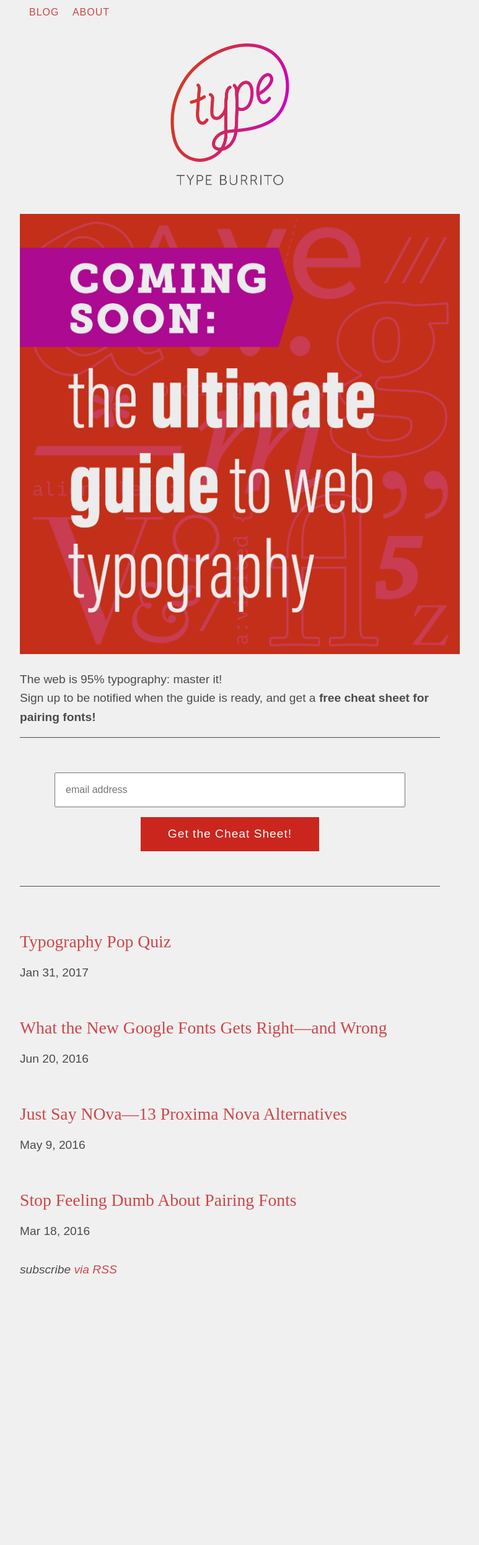
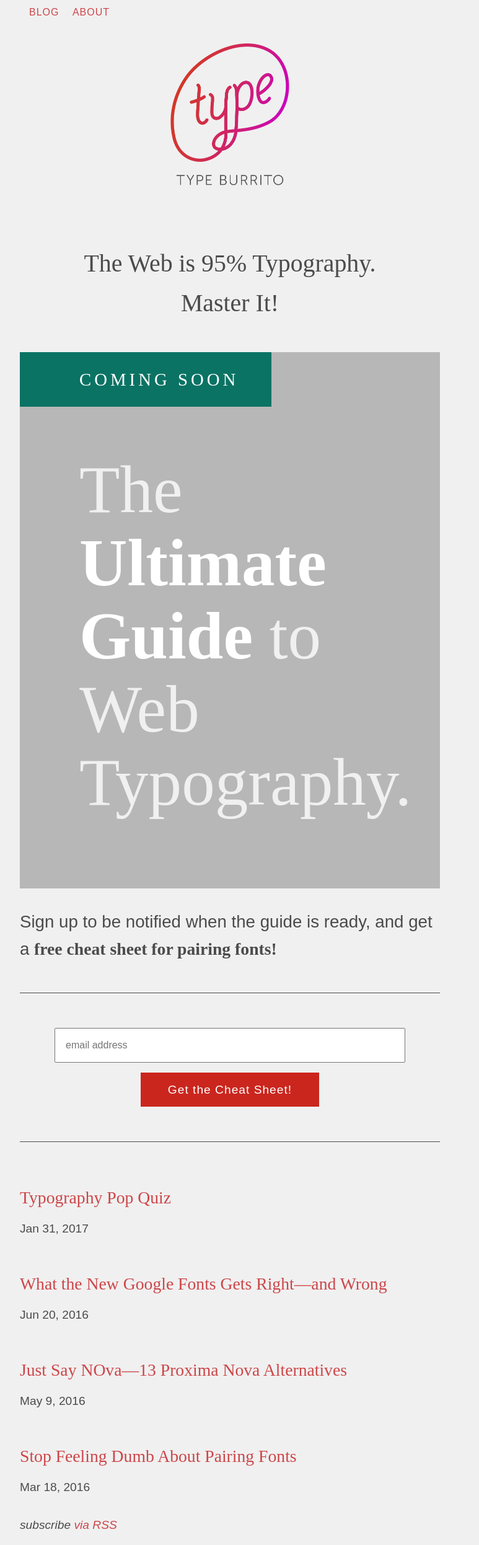
Before and after one commit to bfioritto/typeburrito, a Jekyll site: the page built from index.html, in a window 1280 px wide. Shown: the whole page at 62% size, without its empty margins (269-1042 px from the left). Built offline with Jekyll 4.4.1, drawn with Linux system fonts in a browser that asks for light colours; before the commit the page ends 2079 px from its top, so only the background shows below that.

Commit message:
added coming soon to index

```diff
--- a/_sass/_variables.scss
+++ b/_sass/_variables.scss
@@ -1,21 +1,22 @@
 // Our variables
-$base-font-family: "acumin-pro", sans-serif;
+$base-font-family: "acumin-pro", arial, sans-serif;
 $header-font-family: "museo-slab", serif;
+/* font size uses a 1.2 modular scale */
 $font-size-1: 1rem;
 $font-size-2: 1.2rem;
 $font-size-3: 1.44rem;
 $font-size-4: 1.73rem;
 $font-size-5: 2.07rem;
 $font-size-6: 2.49rem;
-$font-size-7: 2.79rem; /* modular scale here should be 2.99 */
-$font-size-8: 3.58rem;
-$font-size-9: 1rem;
+$font-size-7: 3.58rem; /* skipping 2.99 */
+$font-size-8: 4.3rem;
+$font-size-9: 6.19rem; /* skipping 5.16 */
 $base-line-height: 1.6;
 $article-width: 710px;
 
 
 $background-color: rgb(240, 240, 240);
-$grey: rgb(140, 140, 140);
+$grey: rgb(183, 183, 183);
 $black: rgb(75, 75, 75);
 $white: rgb(255, 255, 255);
 $red-orange: rgb(202, 38, 30);
--- a/css/main.scss
+++ b/css/main.scss
@@ -52,11 +52,11 @@ nav {
   font-color: $black;
   text-align: left;
   letter-spacing: 1px;
-  font-size: $font-size-9;
+  font-size: $font-size-1;
   @include media-query($desktop) {
     display: block;
     text-align: left;
-    font-size: $font-size-9;
+    font-size: $font-size-1;
     padding-top: 0.75rem;
     padding-bottom: 0rem;
   }
@@ -194,6 +194,7 @@ blockquote {
 
 /* h tags, post header (title), post date */
 
+
 .post-header {
   h1 {
     font-family: $header-font-family;
@@ -259,7 +260,7 @@ h5 {
   line-height: $base-line-height;
   margin-top: -6.75rem;
   padding-bottom: 5.25rem;
-  font-size: $font-size-9;
+  font-size: $font-size-1;
   font-weight: 300;
   text-transform: uppercase;
   letter-spacing: 4px;
@@ -521,72 +522,87 @@ body {
 
 /* coming soon */
 
-$coming-soon-grey: rgb(77, 77, 77);
-$skinny-font: $header-font-family;
-$main-font: $base-font-family;
-$slab-serif: $base-font-family;
-.coming-soon {
-  background: $coming-soon-grey;
-  padding-bottom: 2.8rem;
-  padding-top: 2.8rem;
-  margin-top: 5rem;
+.hook {
+
+  text-align: center;
+  color: $black;
+  margin-top: 3rem;
   margin-bottom: 2rem;
 
-  > * {
-    text-align: center;
+  h1 {
+    font-family: $header-font-family;
+    font-size: $font-size-5;
+    margin-left: auto;
+    margin-right: auto;
+    @include media-query($desktop) {
+      font-size: $font-size-6;
+      padding: 1rem;
+      margin: 0;
+    }
+  }
+}
+
+.coming-soon {
+
+  text-align: left;
+  margin-top: 0rem;
+  background-color: $grey;
+  padding-top: 0rem;
+  padding-bottom: 6rem;
+
+  h2 {
+    font-family: $header-font-family;
+    font-size: 1.8rem;
+    text-transform: uppercase;
+    letter-spacing: 5px;
+    color: $white;
+    background-color: $teal;
+    padding-top: 1.3rem;
+    padding-bottom: 1.3rem;
+    padding-left: 6rem;
+    margin-right: 17rem;
   }
 
 
-  > p {
-    max-width: 80%;
-    margin-left: auto;
-    margin-right: auto;
-    color: $red-orange;
-    padding: 0;
+  h3 {
+    font-family: "acumin-pro-extra-condensed";
+    font-weight: 200;
+    font-size: 7rem;
+    color: $background-color;
+    line-height: 1.1;
+    padding-left: 6rem;
+    padding-top: 4.7rem;
+    @include media-query($desktop) {
+      font-size: 6.7rem;
+    }
+    em {
+    font-family: "acumin-pro-extra-condensed";
+    font-weight: 700;
+    color: $white;
+    }
   }
 
-  .first-line {
-    text-transform: uppercase;
-    font-family: "hoosier-daddy";
-    font-weight: 800;
-    font-size: 5.4rem;
-    letter-spacing: 5px;
-    border-top: 8px solid $red-orange;
-    padding-top: 0.2rem;
-    padding-bottom: 0.6rem;
-    line-height: 6.4rem;
-    color: $red-orange;
-  }
+}
 
-  .second-line {
-    font-family: "acumin-pro-extra-condensed";
-    font-weight: 200;
-    font-size: 10.5rem;
-    border-top: 8px solid $red-orange;
-    padding-top: 0rem;
-    padding-bottom: 2.9rem;
-    line-height: 9rem;
-
-  }
-
-  .third-line {
-    background: $red-orange;
-    color: $coming-soon-grey;
-    text-transform: uppercase;
-    font-family: "proxima-nova-alt";
-    font-weight: 300;
-    font-size: 1.5rem;
-    letter-spacing: 4px;
-  }
-
-  .fourth-line {
-    border-bottom: 8px solid $red-orange;
-    font-family: $header-font-family;
-    font-size: 3.8rem;
-    font-weight: 800;
-    letter-spacing: 1px;
+.coming-soon-cta {
+  font-family: $base-font-family;
+  font-weight: 300;
+  font-size: $font-size-4;
+  padding-top: 2rem;
+  padding-bottom: 2rem;
+  em {
+  font-family: $header-font-family;
   }
 }
+
+
+
+
+
+
+
+
+
 
 .modal.active {
   position: fixed;
--- a/index.html
+++ b/index.html
@@ -3,11 +3,18 @@ layout: default
 title: Type Burrito
 ---
 
-<img src="/images/coming_soon_web_type.png" />
+<div class="hook">
+<h1>The Web is 95% Typography.</br>Master It!</h1>
+</div>
 
-<p>The web is 95% typography: master it!</p>
+<div class="coming-soon">
+<h2>Coming Soon</h2>
+<h3>The <em>Ultimate </br>Guide</em> to </br>Web Typography.</h3>
+</div>
 
-<p>Sign up to be notified when the guide is ready, and get a <em>free cheat sheet for pairing fonts!</em></p>
+<div class="coming-soon-cta">
+  Sign up to be notified when the guide is ready, and get a <em>free cheat sheet for pairing fonts!</em>
+</div>
 
 {% include cta.html %}
 
```
